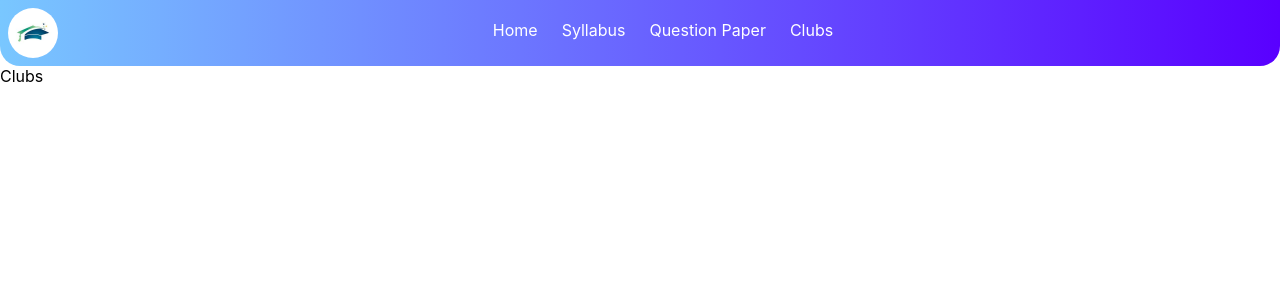
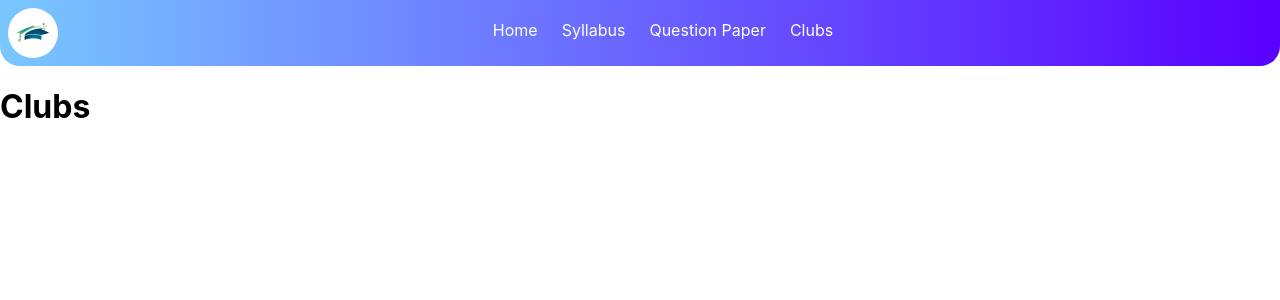
Before and after one commit to SvuAcadamics/student-help, a React (Create React App) app: page /clubs in a window 1280 px wide. Shown: the top 300 px of the page. Built offline with nearby package versions, Linux system fonts and the light colour scheme.

Commit message:
logo added

```diff
--- a/src/pages/Clubs/Clubs.jsx
+++ b/src/pages/Clubs/Clubs.jsx
@@ -2,8 +2,9 @@ import React from 'react'
 
 const Clubs = () => {
   return (
-    <div>Clubs</div>
-  )
+    <h1>Clubs</h1>
+
+)
 }
 
 export default Clubs
```
